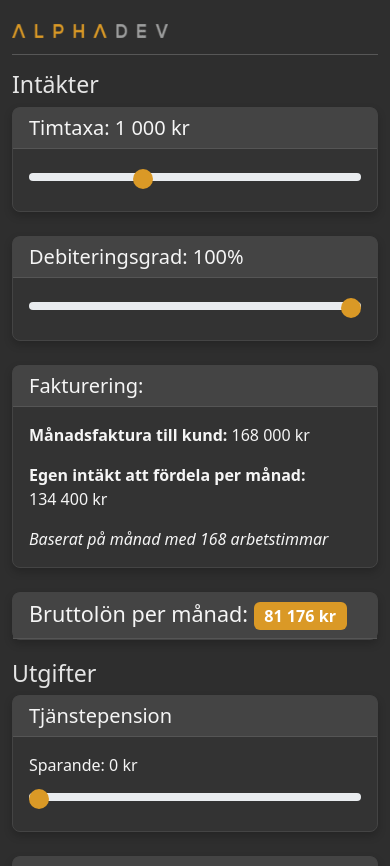
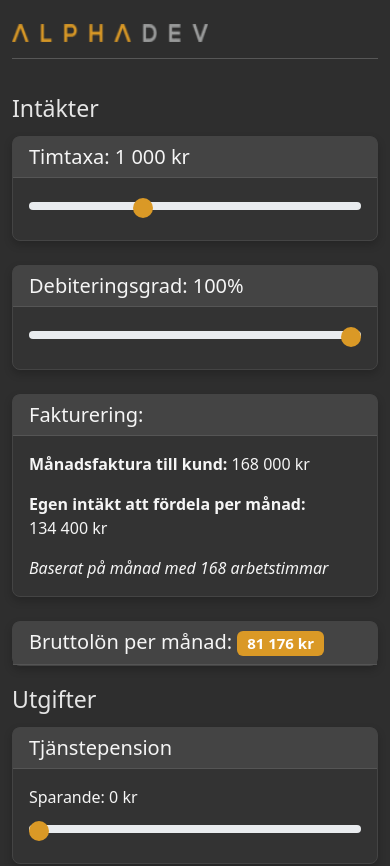
Before and after one commit to joachimgood/SalaryTool, a React (Create React App) app: page / in a window 390 px wide. Shown: the top 866 px of the page. Built offline with nearby package versions, Linux system fonts and the light colour scheme.

Commit message:
css fixes

```diff
--- a/src/App.tsx
+++ b/src/App.tsx
@@ -36,11 +36,11 @@ function App() {
         <hr />
         <Row>
           <Col>
-            <h3 className="background-header-alpha">Intäkter</h3>
+            <h3 className="background-header-alpha mobile-padding">Intäkter</h3>
             <Income onIncomeChange={setIncome} vacationDays={vacationDays} />
             <br />
             <Card>
-              <Card.Header as="h4">
+              <Card.Header as="h5">
                 Bruttolön per månad:{" "}
                 <Badge bg="secondary" className="badge-salary">
                   {formatAmount(potentialSalary)} kr
--- a/src/styles/custom.css
+++ b/src/styles/custom.css
@@ -36,8 +36,8 @@ input[type="checkbox"] {
 
 /* For browsers that don’t fully support accent-color */
 input[type="checkbox"]:checked {
-    background-color: #da9926; /* Changes the background color of the checkbox */
-    border-color: #da9926;     /* Changes the border color */
+    background-color: #da9926;
+    border-color: #da9926;
 }
 
 /* Use the accent-color property (modern browsers) */
@@ -47,16 +47,17 @@ input[type="radio"] {
 
 /* For browsers that don’t fully support accent-color */
 input[type="radio"]:checked {
-    background-color: #da9926; /* Changes the knob color */
-    border-color: #da9926;     /* Changes the border color */
+    background-color: #da9926;
+    border-color: #da9926;
 }
 
 .background-header-alpha {
     color: #e5e5e5
 }
-.alphalogo{
-    width: 180px;
-    height: 14px;
+
+.alphalogo {
+    width: 220px;
+    height: 18px;
 }
 
 .badge-salary {
@@ -79,7 +80,7 @@ input[type="range"]::-webkit-slider-thumb {
 
 /* For Firefox */
 input[type="range"]::-moz-range-thumb {
-    width: 20px; /* Size of the thumb */
+    width: 20px;
     height: 20px;
     background: #da9926; /* Color of the thumb */
     border-radius: 50%; /* Make it circular */
@@ -146,5 +147,6 @@ input[type="range"]::-ms-thumb:active {
 @media (max-width: 767px) {
     .mobile-padding {
       padding-top: 20px;
+      padding-bottom: 5px;
     }
   }
```
